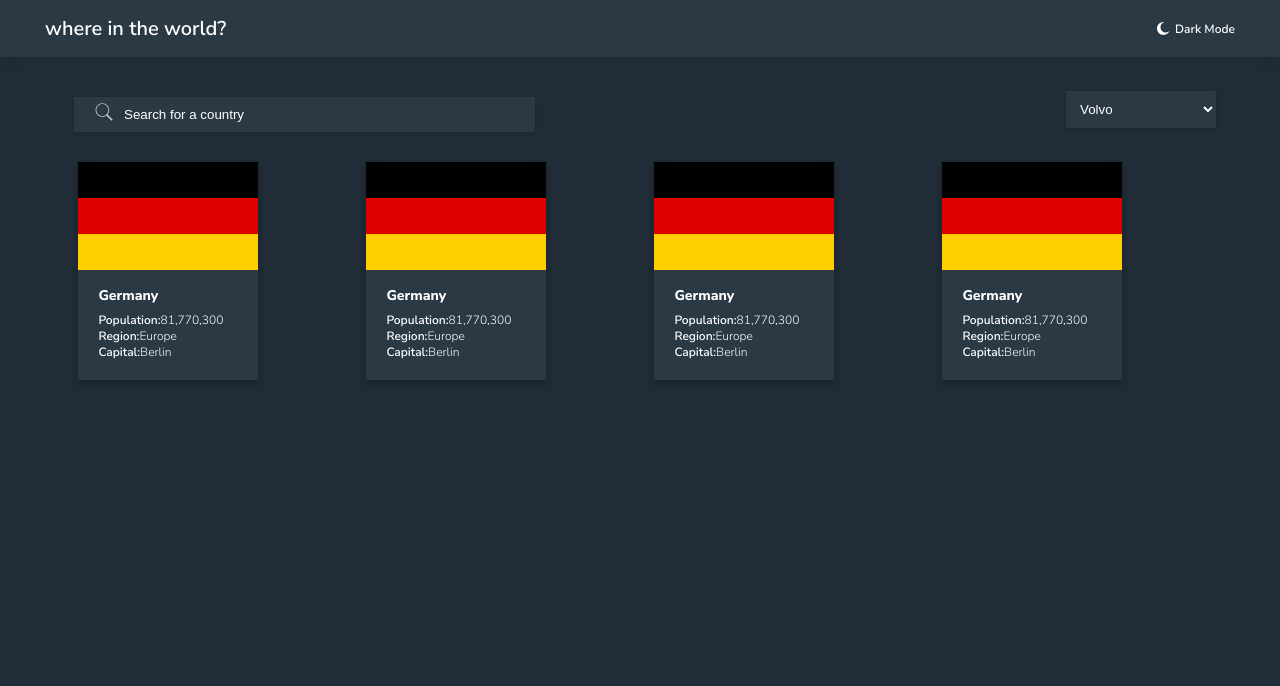
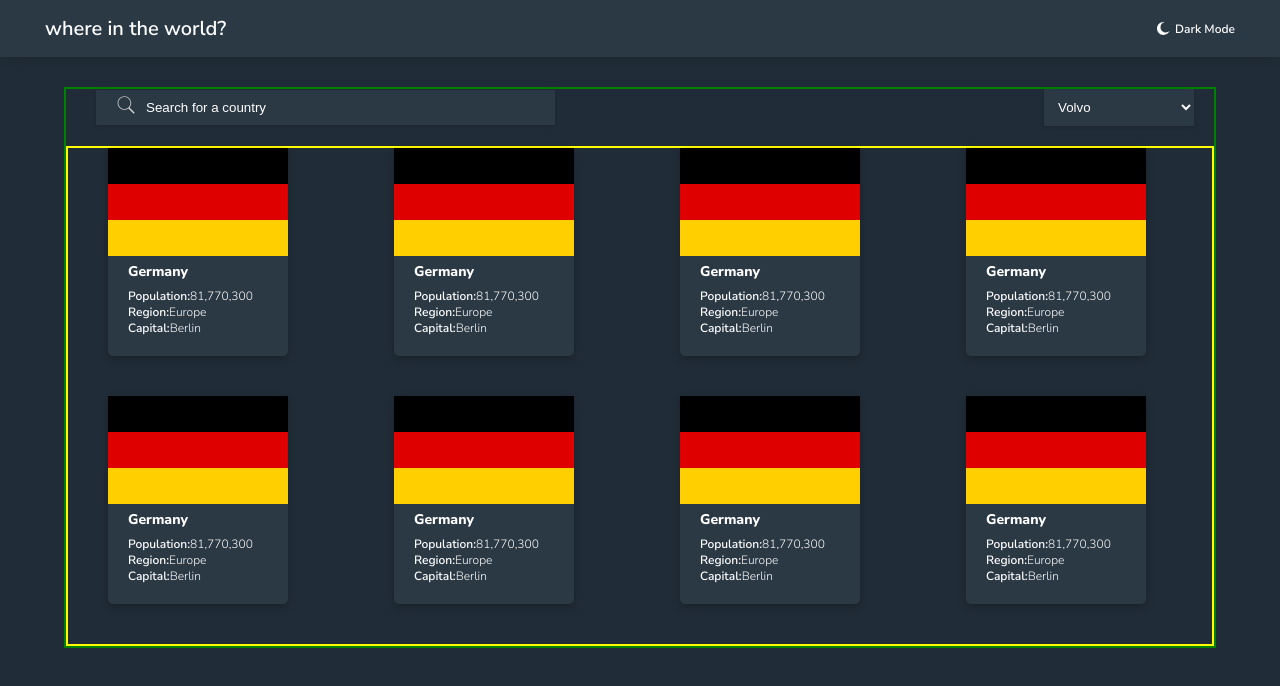
Before and after one commit to iddimsangi/restcontries, a React (Create React App) app: page / in a window 1280 px wide. Shown: the top 686 px of the page. Built offline with nearby package versions, Linux system fonts and the light colour scheme.

Commit message:
margin setup

```diff
--- a/src/App.scss
+++ b/src/App.scss
@@ -35,4 +35,7 @@
         height: 100vh;
         margin-top: 3rem;
     }
+    @media only screen and (max-width:375){
+
+    }
 }
--- a/src/CountriesList/CountriesList.js
+++ b/src/CountriesList/CountriesList.js
@@ -5,10 +5,10 @@ import search from "../img/icons8-search.svg";
 function CountriesList() {
   return (
     <div className="countryListApp">
-      <div>
+      <div className="countryListApp--container">
         <form action="#" method="GET or POST">
           <div>
-         <label for="fname">
+            <label htmlFor="fname">
               <img src={search} alt="search" />
             </label>
             <input
@@ -25,16 +25,18 @@ function CountriesList() {
             <option value="audi">Audi</option>
           </select>
         </form>
-      </div>
+
         <div className="countryList">
           <Country />
           <Country />
           <Country />
           <Country />
-
+          <Country />
+          <Country />
+          <Country />
+          <Country />
         </div>
-
-
+      </div>
     </div>
   );
 }
--- a/src/CountriesList/CountriesList.scss
+++ b/src/CountriesList/CountriesList.scss
@@ -1,7 +1,9 @@
 .countryListApp{
 
-    div{
-        margin-top: 1rem;
+    &--container{
+        // margin-top: 1rem;
+        border: 2px solid green;
+
         form{
             display: flex;
             align-items: center;
@@ -13,7 +15,7 @@
                 box-shadow: rgba(0, 0, 0, 0.16) 0px 1px 4px;
               display: flex;
               align-items: center;
-                margin-left: 1rem;
+                margin-left: 3rem;
                 label{
                     margin-left: 2rem;
                     img{
@@ -42,6 +44,7 @@
         }
         select{
             padding: 1rem;
+            margin-right: 2rem;
             width:15rem;
             background-color: hsl(209, 23%, 22%);
             box-shadow: rgba(0, 0, 0, 0.16) 0px 1px 4px;
@@ -54,13 +57,16 @@
 
             // margin-right: 1.5rem;
         }
-    }
         .countryList{
+            margin-top: 2rem;
             display: grid;
-    //  border: 2px solid yellow;
+            border: 2px solid yellow;
+            justify-content: center;
             grid-template-columns:repeat(4, 1fr);
             width: 100%;
            //  border: 1px solid red;
            //  justify-content: space-between;
         }
     }
+
+}
--- a/src/CountriesList/Country/Country.scss
+++ b/src/CountriesList/Country/Country.scss
@@ -1,15 +1,13 @@
 .country-App{
-    // border: 1px solid green;
-    // width: 90%;
-    width: 90%;
-    margin: 0 auto;
-    // margin-left: 10%;
-    // text-align: center;
+    margin-left: 4rem;
+    width: 100%;
+    margin-bottom: 4rem;
     .countryBox{
         width:25%;
         min-width:18rem;
         background-color: hsl(209, 23%, 22%);
         box-shadow: rgba(0, 0, 0, 0.24) 0px 3px 8px;
+        border-radius: .5rem;
         .content{
             font-size: 1.2rem;
             color: hsl(0, 0%, 100%);
```
Lines whose indentation alone changed are shown as unchanged.
